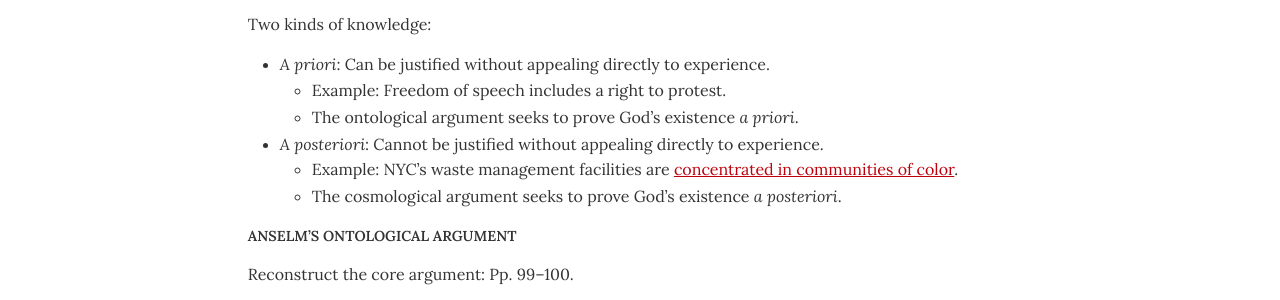
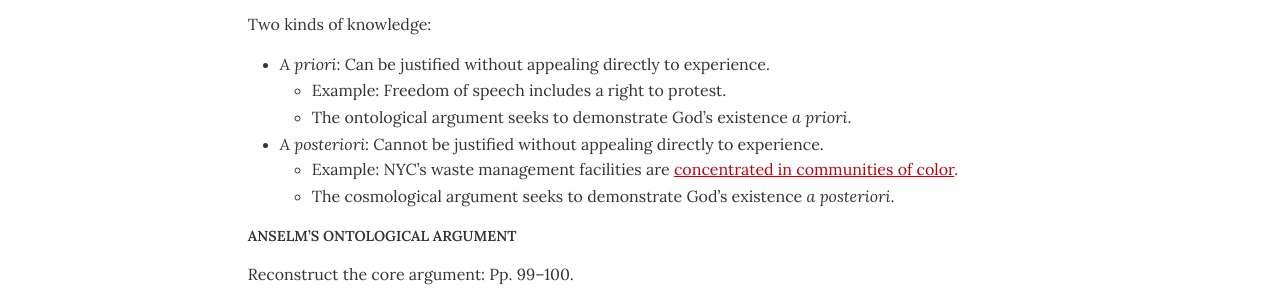
Before and after one commit to dingherself/intro, a Jekyll site: the page built from handouts/_posts/2025-09-24-anselm-aquinas.md, in a window 1280 px wide. Shown: the part 364-664 px from the top of the page. Built offline with Jekyll 4.4.1, drawn with Linux system fonts in a browser that asks for light colours.

Commit message:
word choice

```diff
--- a/handouts/_posts/2025-09-24-anselm-aquinas.md
+++ b/handouts/_posts/2025-09-24-anselm-aquinas.md
@@ -10,10 +10,10 @@ Two kinds of knowledge:
 
 - *A priori*: Can be justified without appealing directly to experience.
   - Example: Freedom of speech includes a right to protest.
-  - The ontological argument seeks to prove God’s existence *a priori*.
+  - The ontological argument seeks to demonstrate God’s existence *a priori*.
 - *A posteriori*: Cannot be justified without appealing directly to experience.
   - Example: NYC’s waste management facilities are [concentrated in communities of color](https://experience.arcgis.com/experience/6a3da7b920f248af961554bdf01d668b).
-  - The cosmological argument seeks to prove God’s existence *a posteriori*.
+  - The cosmological argument seeks to demonstrate God’s existence *a posteriori*.
 
 ## Anselm’s Ontological Argument
 
```
